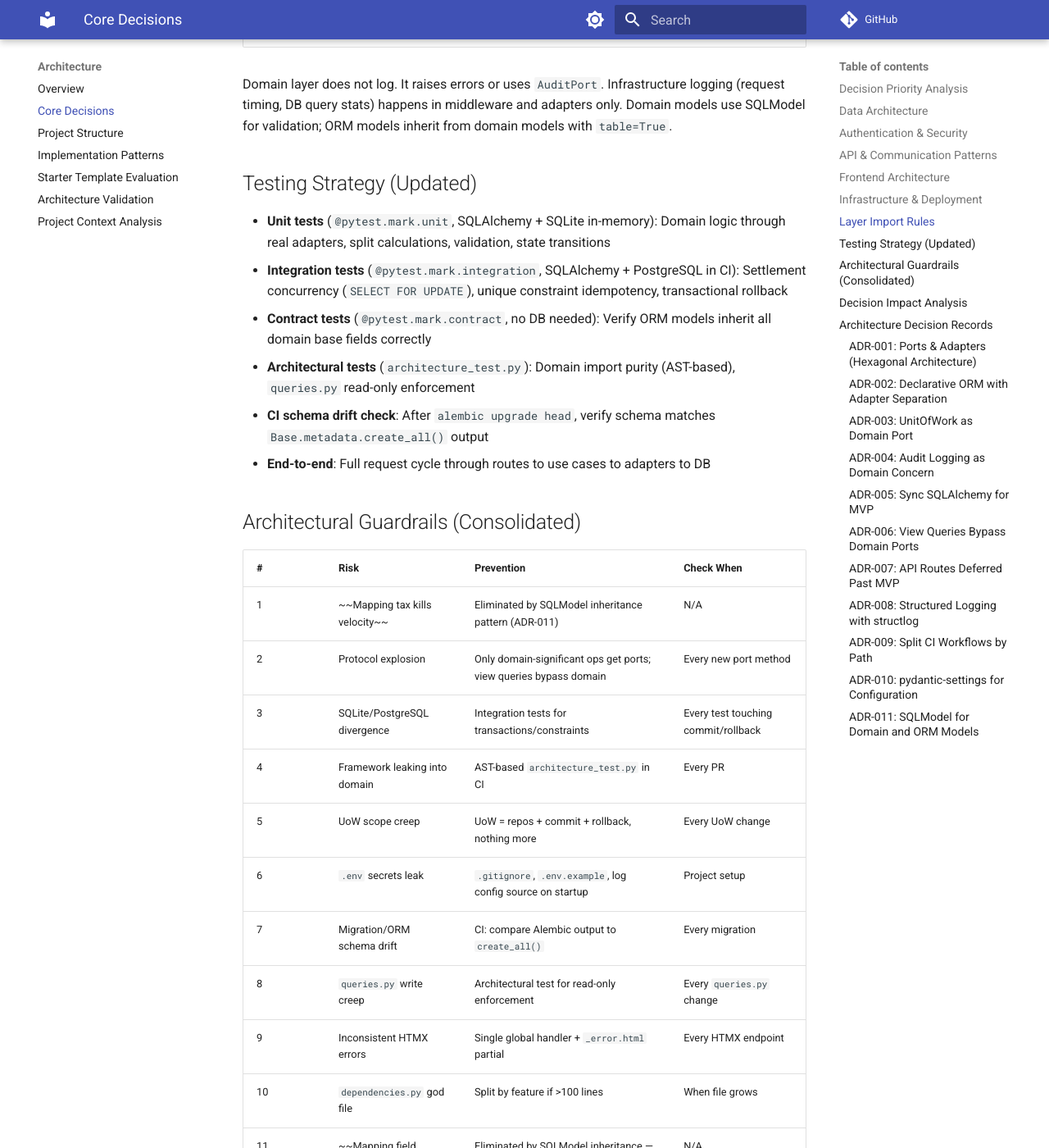
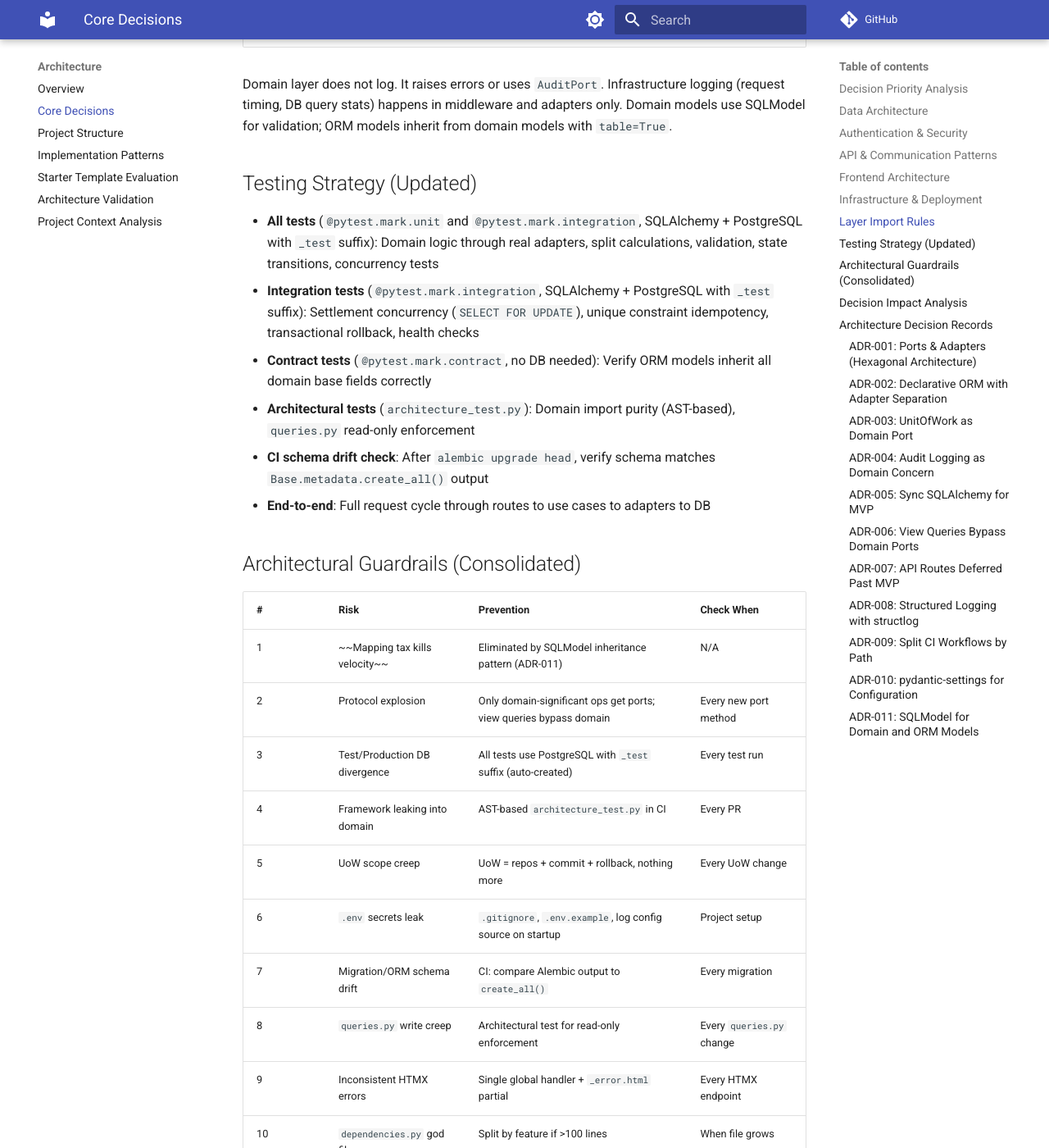
Before and after one commit to golgor/cost-tracker, an MkDocs documentation site: the page built from docs/architecture/core-architectural-decisions.md, in a window 1280 px wide and 1400 px high, scrolled down 5122 px. Shown: the whole window at 82% size. Built offline with MkDocs 1.6.1 and Material for MkDocs 9.7.7, drawn with Linux system fonts in a browser that asks for light colours; comment, search, counter and statistics services are not loaded.

Commit message:
updated specification on removing SQLite dependency

```diff
--- a/docs/architecture/core-architectural-decisions.md
+++ b/docs/architecture/core-architectural-decisions.md
@@ -141,10 +141,10 @@ models with `table=True`.
 
 ## Testing Strategy (Updated)
 
-- **Unit tests** (`@pytest.mark.unit`, SQLAlchemy + SQLite in-memory): Domain logic through real adapters, split
-  calculations, validation, state transitions
-- **Integration tests** (`@pytest.mark.integration`, SQLAlchemy + PostgreSQL in CI): Settlement concurrency (`SELECT FOR
-  UPDATE`), unique constraint idempotency, transactional rollback
+- **All tests** (`@pytest.mark.unit` and `@pytest.mark.integration`, SQLAlchemy + PostgreSQL with `_test` suffix): Domain logic
+  through real adapters, split calculations, validation, state transitions, concurrency tests
+- **Integration tests** (`@pytest.mark.integration`, SQLAlchemy + PostgreSQL with `_test` suffix): Settlement concurrency (`SELECT FOR
+  UPDATE`), unique constraint idempotency, transactional rollback, health checks
 - **Contract tests** (`@pytest.mark.contract`, no DB needed): Verify ORM models inherit all domain base fields correctly
 - **Architectural tests** (`architecture_test.py`): Domain import purity (AST-based), `queries.py` read-only enforcement
 - **CI schema drift check**: After `alembic upgrade head`, verify schema matches `Base.metadata.create_all()` output
@@ -156,7 +156,7 @@ models with `table=True`.
 | --- | ------ | ----------- | ------------ |
 | 1 | ~~Mapping tax kills velocity~~ | Eliminated by SQLModel inheritance pattern (ADR-011) | N/A |
 | 2 | Protocol explosion | Only domain-significant ops get ports; view queries bypass domain | Every new port method |
-| 3 | SQLite/PostgreSQL divergence | Integration tests for transactions/constraints | Every test touching commit/rollback |
+| 3 | Test/Production DB divergence | All tests use PostgreSQL with `_test` suffix (auto-created) | Every test run |
 | 4 | Framework leaking into domain | AST-based `architecture_test.py` in CI | Every PR |
 | 5 | UoW scope creep | UoW = repos + commit + rollback, nothing more | Every UoW change |
 | 6 | `.env` secrets leak | `.gitignore`, `.env.example`, log config source on startup | Project setup |
```
Also changed, not shown: docs/architecture/implementation-patterns-consistency-rules.md (+4 -4 lines), docs/architecture/project-context-analysis.md (+2 -2 lines), docs/architecture/project-structure-boundaries.md (+4 -4 lines), docs/architecture/starter-template-evaluation.md (+4 -4 lines).
